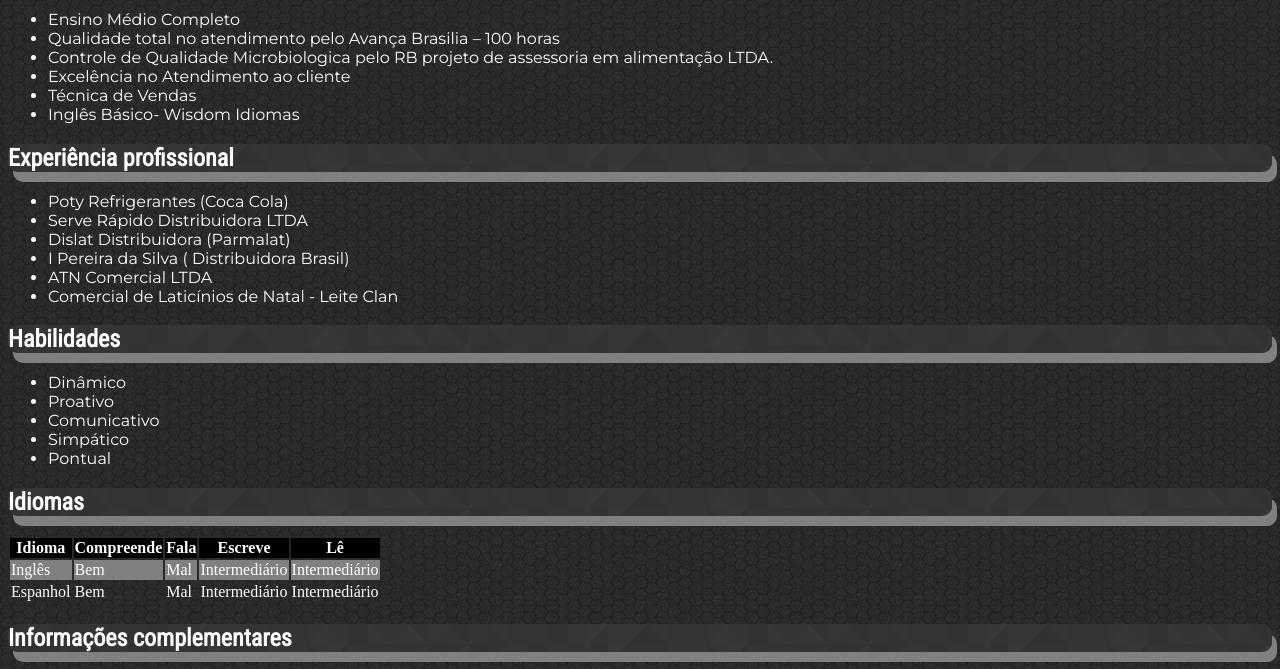
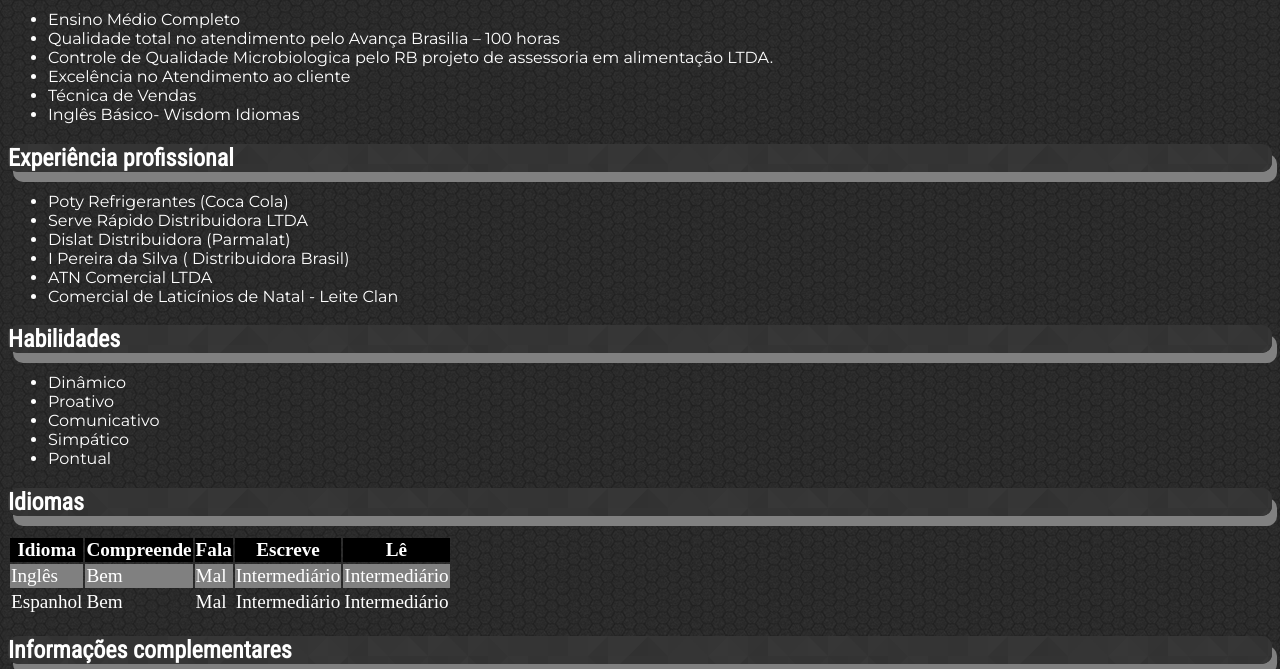
Before and after one commit to ARJOM/arjom.github.io, a plain HTML site: page janio-curriculo/curriculo.html in a window 1280 px wide. Shown: the part 106-775 px from the top of the page. Drawn offline with Linux system fonts and the light colour scheme.

Commit message:
Update estilo.css

```diff
--- a/janio-curriculo/estilo.css
+++ b/janio-curriculo/estilo.css
@@ -29,3 +29,7 @@
 tr:nth-child(even) {
     background-color: gray;
 }
+
+tr {
+    font-size: larger;
+}
```
